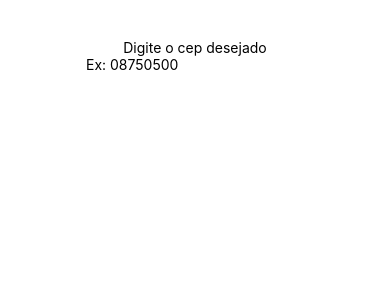
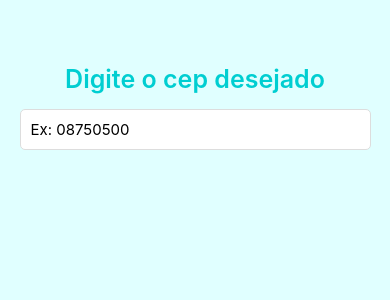
Before and after one commit to denervalspelizario/appBuscadorCep, a React Native app: screen / in a window 390 px wide. Shown: the top 300 px of the page. Built offline with nearby package versions, Linux system fonts and the light colour scheme.

Commit message:
update appBuscadorCep estilizacao de input container

```diff
--- a/App.js
+++ b/App.js
@@ -1,20 +1,23 @@
 import React, {useState} from 'react';
 import { StyleSheet, Text, View, TextInput, TouchableOpacity, SafeAreaView } from 'react-native';
-import api from './src/service/api'; // importando api com a base da url
+import api from './src/service/api'; // 1 importando api com a base da url
 
 export default function App() {
 
-  const [cep, setCep] = useState('')
+  const [cep, setCep] = useState('');
 
   return (
     <SafeAreaView style={styles.container}>
       <View style={styles.containerView}>
-        <Text>Digite o cep desejado</Text>
+        <Text style={styles.textCep}>Digite o cep desejado</Text>
         <TextInput
           style={styles.input}
           placeholder='Ex: 08750500'
           value={cep} // 1 seu valor será state cep
           onChangeText={(texto) => setCep(texto)} // 1 ao digitar os dados irão a state cep atravez da setCep
+          keyboardType='numeric' // 1 apenas teclado numerico
+          maxLength={8} // 1 limitando a apenas 8 digitos
+          autoComplete='postal-address' // auto complete para cep
         />
       </View>
     </SafeAreaView>
@@ -24,9 +27,26 @@ export default function App() {
 const styles = StyleSheet.create({
   container: {
     flex: 1,
-    marginTop: '10%'
+    paddingTop: '10%',
+    backgroundColor: '#E0FFFF'
   },
   containerView:{
     alignItems: 'center',
+  },
+  textCep:{
+    marginTop: 25,
+    marginBottom: 15,
+    fontSize: 25,
+    fontWeight: '600',
+    color: '#00CED1'
+  },
+  input: {
+    backgroundColor: '#FFF',
+    borderWidth: 1,
+    borderColor: '#DDD',
+    borderRadius: 5,
+    width: '90%',
+    padding: 10,
+    fontSize: 15
   }
 });
```
